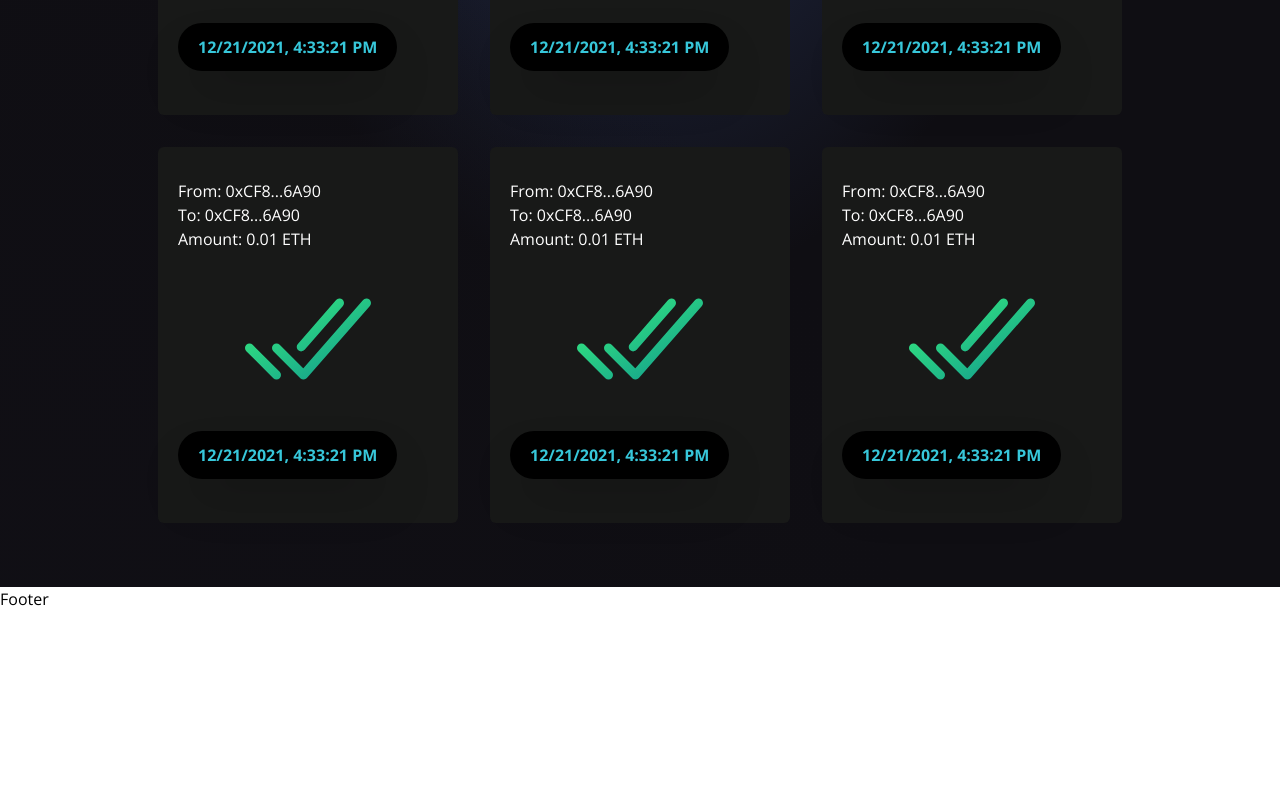
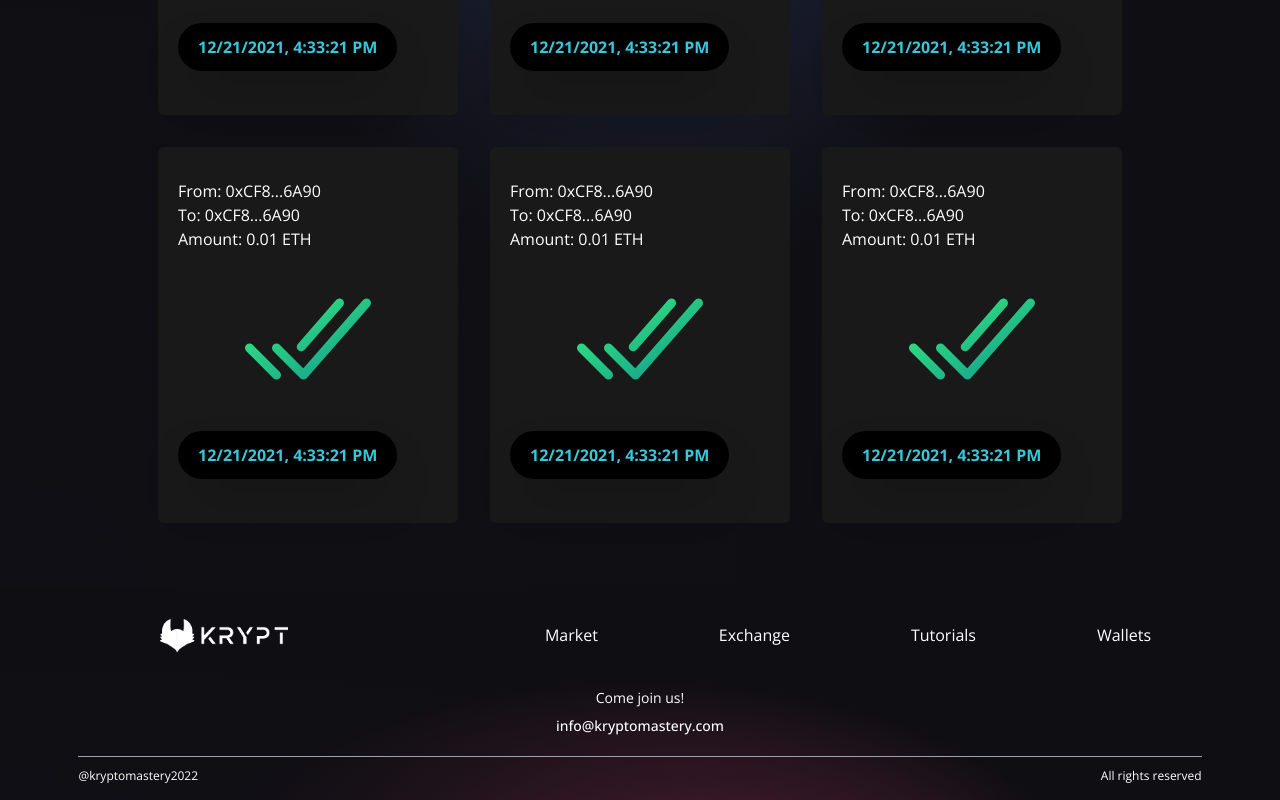
Before and after one commit to guarize/web3.0-transfers, a React (Vite) app in the folder client/: page / in a window 1280 px wide. Shown: the part 1654-2454 px from the top of the page. Before the commit the page ends 2265 px from the top, so only its background shows below. Built offline with nearby package versions, Linux system fonts and the light colour scheme.

Commit message:
[feat] - footer

```diff
--- a/client/src/components/Footer.jsx
+++ b/client/src/components/Footer.jsx
@@ -1,5 +1,38 @@
+import logo from '../../images/logo.png';
+
 const Footer = () => {
-  return <h1>Footer</h1>;
+  return (
+    <footer className="w-full flex md:justify-center justify-between items-center flex-col p-4 gradient-bg-footer">
+      <div className="w-full flex sm:flex-row flex-col justify-between items-center my-4">
+        <div className="flex flex-[0.5] justify-center items-center">
+          <img src={logo} alt="logo" className="w-32" />
+        </div>
+        <div className="flex flex-1 justify-evenly items-center flex-wrap sm:mt-0 mt-5 w-full">
+          {['Market', 'Exchange', 'Tutorials', 'Wallets'].map((link) => (
+            <p
+              key={link}
+              className="text-white text-base text-center mx-2 cursor-pointer"
+            >
+              {link}
+            </p>
+          ))}
+        </div>
+      </div>
+      <div className="flex justify-center items-center flex-col mt-5">
+        <p className="text-white text-sm text-center">Come join us!</p>
+        <p className="text-white text-sm text-center font-medium mt-2">
+          info@kryptomastery.com
+        </p>
+      </div>
+
+      <div className="sm:w-[90%] w-full h-[0.25px] bg-gray-400 mt-5 " />
+
+      <div className="sm:w-[90%] w-full flex justify-between items-center mt-3">
+        <p className="text-white text-left text-xs">@kryptomastery2022</p>
+        <p className="text-white text-right text-xs">All rights reserved</p>
+      </div>
+    </footer>
+  );
 };
 
 export default Footer;
```
